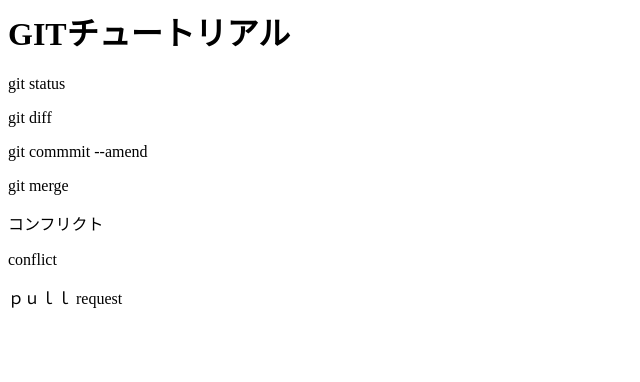
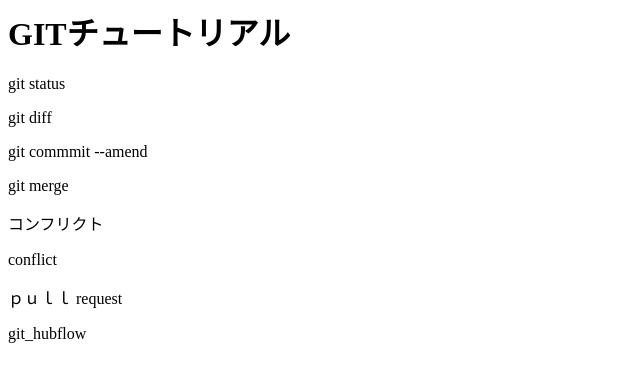
Before and after one commit to kinoshita-atsushi/git-tutorial, a plain HTML site: page index.html in a window 1280 px wide. Shown: the whole page, without its empty margins (0-640 px from the left). Drawn offline with Linux system fonts and the light colour scheme.

Commit message:
git hub flow

```diff
--- a/index.html
+++ b/index.html
@@ -6,3 +6,4 @@
 <p>コンフリクト</p>
 <p>conflict</p>
 <p>ｐｕｌｌ request</p>
+<p>git_hubflow</p>
```
